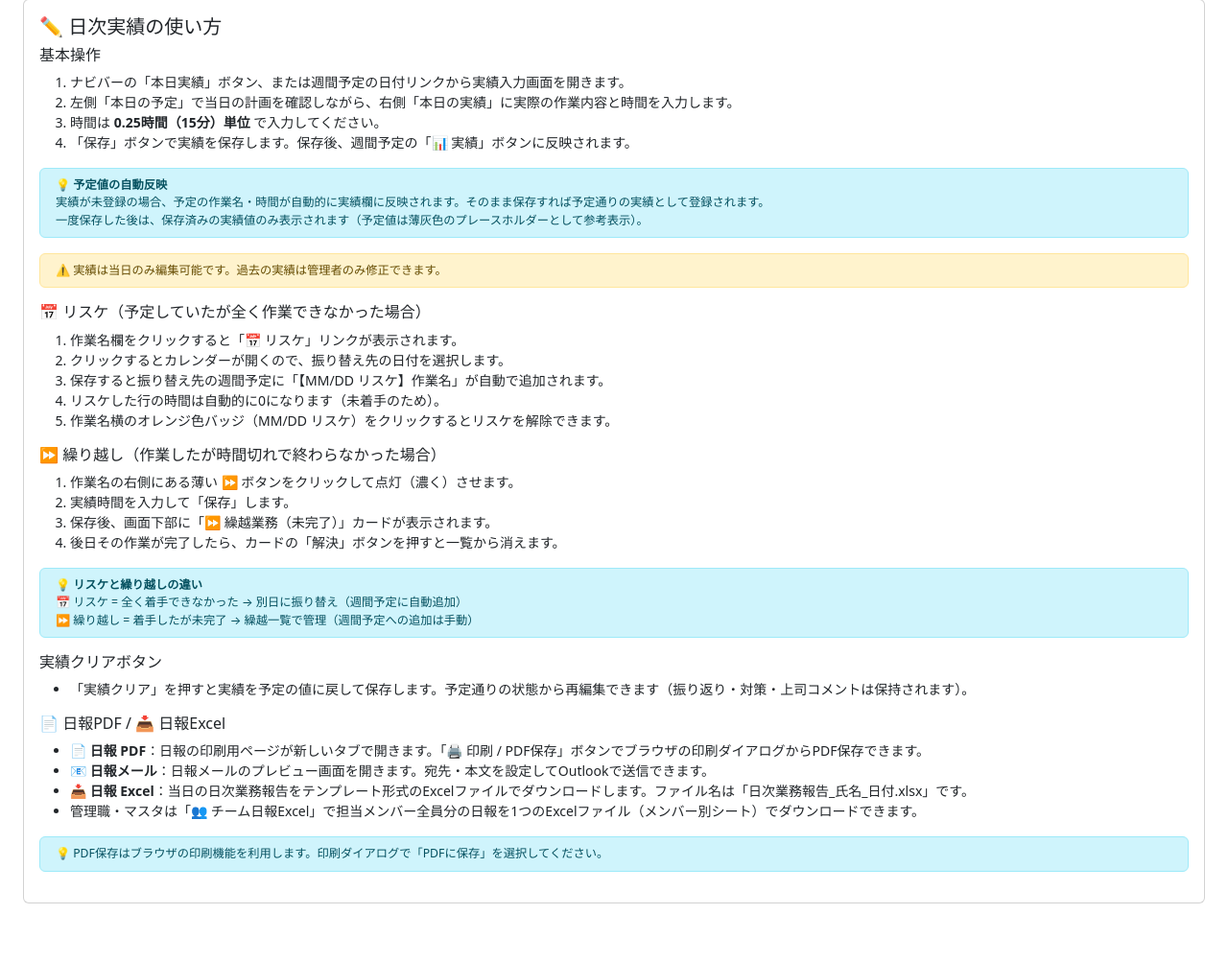
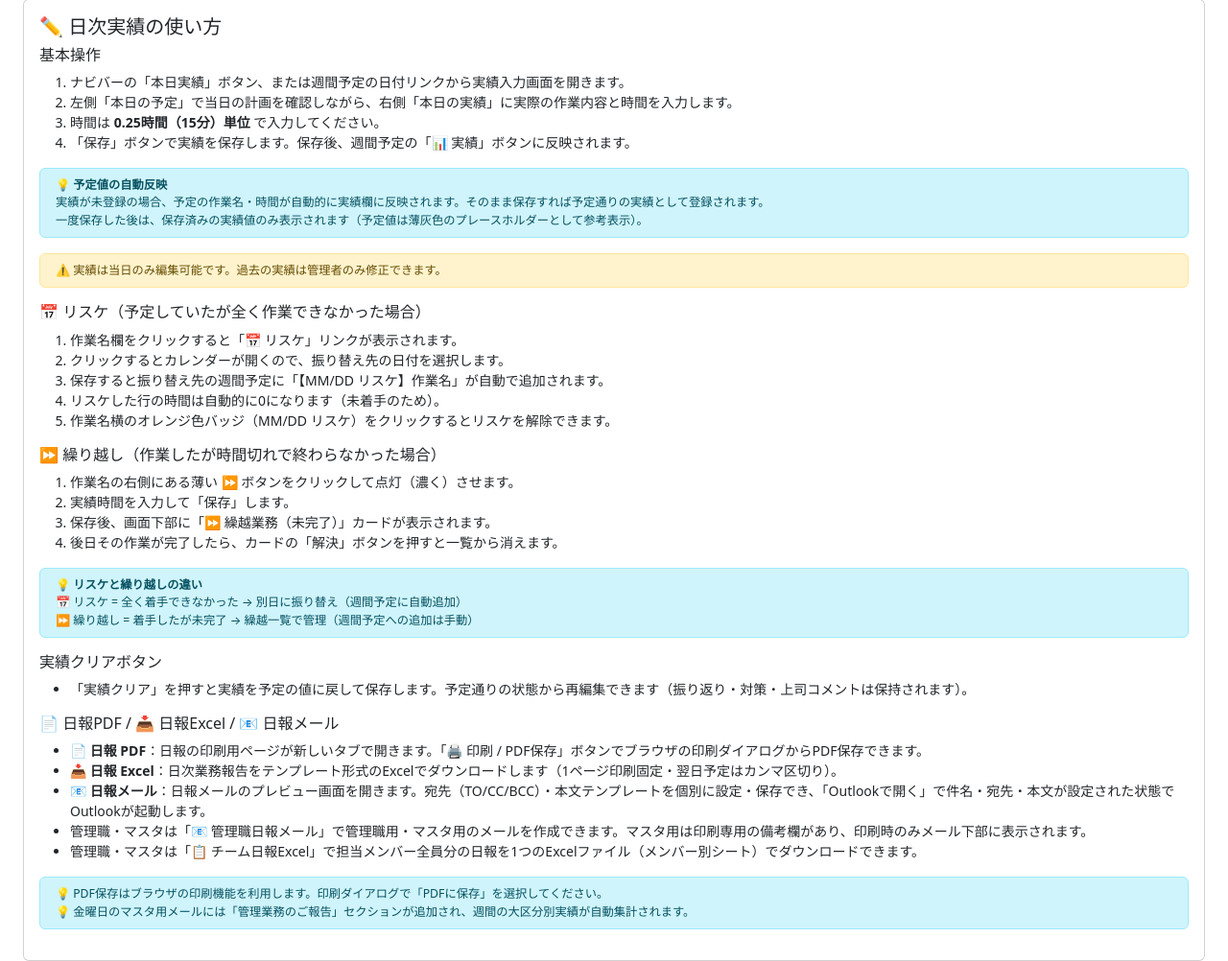
Before and after one commit to niina-h/ScheduleManagement, a Flask app: page /help in a window 1280 px wide, after a click on "日次実績". Shown: the part 173-1175 px from the top of the page at 96% size. Before the commit the page ends 1115 px from the top, so only its background shows below. Run offline with Flask 3, Linux system fonts and the light colour scheme.

Commit message:
リリース v1.9.0（2026-04-06）デプロイ済み

```diff
--- a/web_app/routes/mail_report.py
+++ b/web_app/routes/mail_report.py
@@ -234,6 +234,33 @@ def _save_friday_report(text: str) -> None:
     current = get_mail_setting("マスタ_週次管理報告")
     save_mail_setting(
         role="マスタ_週次管理報告",
+        to_address=current.get("to_address", ""),
+        cc_address=current.get("cc_address", ""),
+        subject_template=current.get("subject_template", ""),
+        body_template=text,
+        bcc_address=current.get("bcc_address", ""),
+    )
+
+
+def _get_mgr_remarks() -> str:
+    """管理職日報メールの備考欄テキストを取得する（印刷専用）。
+
+    Returns:
+        str: 備考テキスト（未設定なら空文字列）。
+    """
+    setting = get_mail_setting("管理職_備考")
+    return setting.get("body_template", "").strip()
+
+
+def _save_mgr_remarks(text: str) -> None:
+    """管理職日報メールの備考欄テキストを保存する。
+
+    Args:
+        text: 備考テキスト。
+    """
+    current = get_mail_setting("管理職_備考")
+    save_mail_setting(
+        role="管理職_備考",
         to_address=current.get("to_address", ""),
         cc_address=current.get("cc_address", ""),
         subject_template=current.get("subject_template", ""),
@@ -720,6 +747,9 @@ def preview():
     is_friday: bool = target_date.weekday() == 4
     friday_report: str = _get_friday_report(login_user, target_date) if is_friday else ""
 
+    # 備考欄（印刷専用）
+    mgr_remarks: str = _get_mgr_remarks()
+
     return render_template(
         "mail_report_preview.html",
         date_str=date_str,
@@ -737,6 +767,7 @@ def preview():
         csrf_token=session.get("csrf_token", ""),
         is_friday=is_friday,
         friday_report=friday_report,
+        mgr_remarks=mgr_remarks,
     )
 
 
@@ -770,11 +801,13 @@ def print_master() -> object:
     master_body = _build_master_body(login_user, target_date, members, master_greeting, _get_friday_report(login_user, target_date))
 
     escaped_body = html_mod.escape(master_body)
+    mgr_remarks = _get_mgr_remarks()
 
     return render_template(
         "mail_report_print.html",
         subject=master_subject,
         body=escaped_body,
+        mgr_remarks=mgr_remarks,
     )
 
 
@@ -824,6 +857,24 @@ def save_friday_report() -> object:
         abort(400)
 
     _save_friday_report(request.form.get("friday_report", ""))
+    date_str = request.form.get("date_str", "")
+    return redirect(url_for("mail_report_bp.preview", date=date_str))
+
+
+@mail_report_bp.route("/save-mgr-remarks", methods=["POST"])
+def save_mgr_remarks() -> object:
+    """管理職日報メールの備考欄テキストを保存する（印刷専用）。
+
+    Returns:
+        object: プレビュー画面へのリダイレクト。
+    """
+    redir = _require_privileged()
+    if redir:
+        return redir
+    if request.form.get("csrf_token") != session.get("csrf_token"):
+        abort(400)
+
+    _save_mgr_remarks(request.form.get("mgr_remarks", ""))
     date_str = request.form.get("date_str", "")
     return redirect(url_for("mail_report_bp.preview", date=date_str))
 
--- a/web_app/templates/help.html
+++ b/web_app/templates/help.html
@@ -106,14 +106,18 @@
         <li>「実績クリア」を押すと実績を予定の値に戻して保存します。予定通りの状態から再編集できます（振り返り・対策・上司コメントは保持されます）。</li>
       </ul>
 
-      <h6 class="mt-3">📄 日報PDF / 📥 日報Excel</h6>
+      <h6 class="mt-3">📄 日報PDF / 📥 日報Excel / 📧 日報メール</h6>
       <ul>
         <li><strong>📄 日報 PDF</strong>：日報の印刷用ページが新しいタブで開きます。「🖨 印刷 / PDF保存」ボタンでブラウザの印刷ダイアログからPDF保存できます。</li>
-        <li><strong>📧 日報メール</strong>：日報メールのプレビュー画面を開きます。宛先・本文を設定してOutlookで送信できます。</li>
-        <li><strong>📥 日報 Excel</strong>：当日の日次業務報告をテンプレート形式のExcelファイルでダウンロードします。ファイル名は「日次業務報告_氏名_日付.xlsx」です。</li>
-        <li>管理職・マスタは「👥 チーム日報Excel」で担当メンバー全員分の日報を1つのExcelファイル（メンバー別シート）でダウンロードできます。</li>
+        <li><strong>📥 日報 Excel</strong>：日次業務報告をテンプレート形式のExcelでダウンロードします（1ページ印刷固定・翌日予定はカンマ区切り）。</li>
+        <li><strong>📧 日報メール</strong>：日報メールのプレビュー画面を開きます。宛先（TO/CC/BCC）・本文テンプレートを個別に設定・保存でき、「Outlookで開く」で件名・宛先・本文が設定された状態でOutlookが起動します。</li>
+        <li>管理職・マスタは「📧 管理職日報メール」で管理職用・マスタ用のメールを作成できます。マスタ用は印刷専用の備考欄があり、印刷時のみメール下部に表示されます。</li>
+        <li>管理職・マスタは「📋 チーム日報Excel」で担当メンバー全員分の日報を1つのExcelファイル（メンバー別シート）でダウンロードできます。</li>
       </ul>
-      <div class="alert alert-info py-2 small">💡 PDF保存はブラウザの印刷機能を利用します。印刷ダイアログで「PDFに保存」を選択してください。</div>
+      <div class="alert alert-info py-2 small">
+        💡 PDF保存はブラウザの印刷機能を利用します。印刷ダイアログで「PDFに保存」を選択してください。<br>
+        💡 金曜日のマスタ用メールには「管理業務のご報告」セクションが追加され、週間の大区分別実績が自動集計されます。
+      </div>
     </div></div>
   </div>
 
--- a/web_app/templates/mail_report_print.html
+++ b/web_app/templates/mail_report_print.html
@@ -48,5 +48,11 @@
   </div>
   <div class="subject">{{ subject }}</div>
   <pre class="body">{{ body }}</pre>
+  {% if mgr_remarks is defined and mgr_remarks %}
+  <div style="margin-top: 20px; padding-top: 12px; border-top: 1px dashed #999;">
+    <div style="font-size: 9pt; font-weight: bold; color: #666; margin-bottom: 4px;">【備考】</div>
+    <pre class="body" style="font-size: 9pt; color: #333;">{{ mgr_remarks }}</pre>
+  </div>
+  {% endif %}
 </body>
 </html>
```
Also changed, not shown: web_app/templates/mail_report_preview.html (+26 -1 lines), web_app/templates/mail_user_preview.html (+14 -5 lines).
